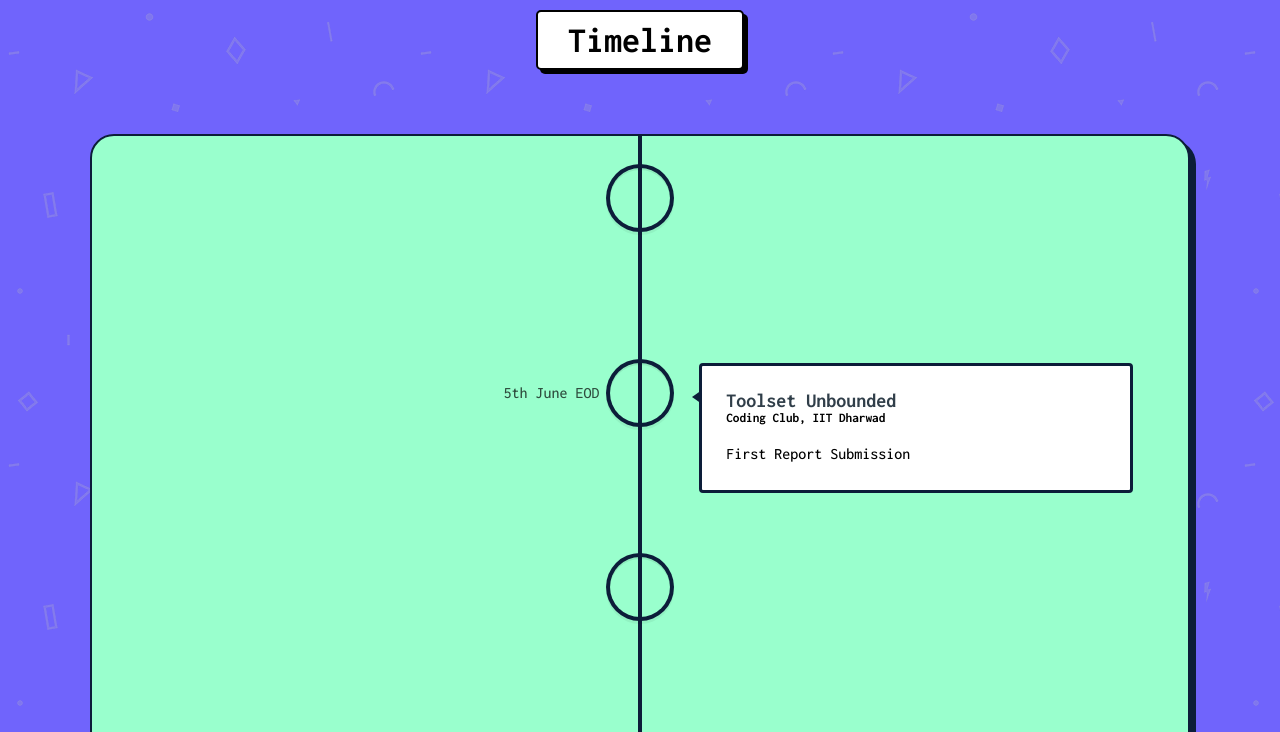
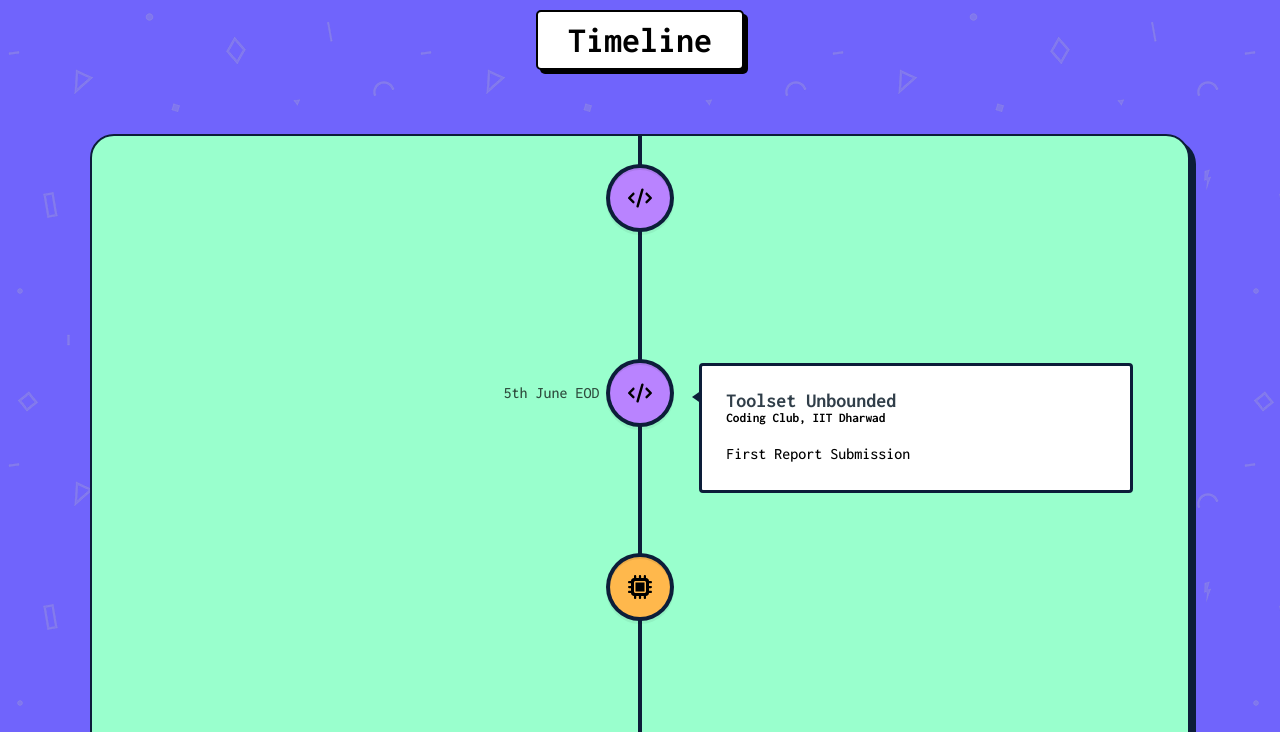
Before and after one commit to oss2019/SOI_2k23, a Next.js app: page / in a window 1280 px wide. Shown: the part 2821-3553 px from the top of the page. Built offline with nearby package versions, Linux system fonts and the light colour scheme.

Commit message:
Added icons for timeline

```diff
--- a/package.json
+++ b/package.json
@@ -10,6 +10,10 @@
     "export": "next export"
   },
   "dependencies": {
+    "@fortawesome/free-regular-svg-icons": "^6.4.0",
+    "@fortawesome/free-solid-svg-icons": "^6.4.0",
+    "@fortawesome/react-fontawesome": "^0.2.0",
+    "babel-plugin-macros": "^3.1.0",
     "eslint": "8.39.0",
     "eslint-config-next": "13.3.1",
     "gsap": "^3.11.5",
--- a/src/components/Timeline/Timeline.jsx
+++ b/src/components/Timeline/Timeline.jsx
@@ -5,10 +5,20 @@
 } from "react-vertical-timeline-component"
 import timeLineData from "./timeline_data"
 import "react-vertical-timeline-component/style.min.css"
+import { FontAwesomeIcon } from "@fortawesome/react-fontawesome"
+import {
+  faCode,
+  faMicrochip,
+  faAnchor,
+} from "@fortawesome/free-solid-svg-icons"
 
 const prefix = process.env.NEXT_PUBLIC_BASE_PATH || ""
 
 export default function Timeline() {
+  const icons = {
+    CodingClub: faCode,
+    Alokin: faMicrochip,
+  }
   return (
     <>
       <div
@@ -26,15 +36,17 @@
           </div>
           <div className={styles.verticalTimelineMain}>
             <VerticalTimeline>
-              {timeLineData.map((data) => {
+              {timeLineData.map((data, index) => {
                 return (
                   <VerticalTimelineElement
-                    key={data.id}
+                    key={index}
                     date={data.date}
                     dateClassName="date"
                     className={`${
                       data.key / 2 ? "timeline-right" : "timeline-left"
                     }`}
+                    iconStyle={{ backgroundColor: data.color }}
+                    icon={<FontAwesomeIcon icon={icons[data.icon]} />}
                   >
                     <h2 className="vertical-timeline-element-title">
                       {data.title}
--- a/src/components/Timeline/timeline_data.js
+++ b/src/components/Timeline/timeline_data.js
@@ -1,46 +1,76 @@
 let timeLineData = [
   {
-    id: 1,
     title: "Toolset Unbounded",
     location: "Coding Club, IIT Dharwad",
     description: "Registrations Started.",
     date: "27th May - 29th May",
+    color: "#B983FF",
+    icon: "CodingClub",
   },
   {
-    id: 2,
     title: "Toolset Unbounded",
     location: "Coding Club, IIT Dharwad",
     description: "First Report Submission",
     date: "5th June EOD",
+    color: "#B983FF",
+    icon: "CodingClub",
   },
   {
-    id: 3,
+    title: "Alokin - Digital",
+    location: "",
+    description: "First Checkpoint",
+    date: "5th June EOD",
+    color: "#FFB84C",
+    icon: "Alokin",
+  },
+  {
     title: "Toolset Unbounded",
     location: "Coding Club, IIT Dharwad",
     description: "Second Report Submission",
     date: "12th June EOD",
+    color: "#B983FF",
+    icon: "CodingClub",
   },
   {
-    id: 4,
     title: "Toolset Unbounded",
     location: "Coding Club, IIT Dharwad",
     description: "Third Report Submission",
     date: "24th June EOD",
+    color: "#B983FF",
+    icon: "CodingClub",
   },
   {
-    id: 5,
+    title: "Alokin - Digital",
+    location: "",
+    description: "Second Checkpoint",
+    date: "24th June EOD",
+    color: "#FFB84C",
+    icon: "Alokin",
+  },
+  {
+    title: "Alokin - Digital",
+    location: "",
+    description: "Third Checkpoint",
+    date: "30th June EOD",
+    color: "#FFB84C",
+    icon: "Alokin",
+  },
+  {
     title: "Toolset Unbounded",
     location: "Coding Club, IIT Dharwad",
     description: "Final Report Submission",
     date: "7th July EOD",
+    color: "#B983FF",
+    icon: "CodingClub",
   },
   {
-    id: 6,
     title: "Toolset Unbounded",
     location: "Coding Club, IIT Dharwad",
     description:
       "Project Submission, everything that you have worked past 6 weeks on.",
     date: "9th July EOD",
+    color: "#B983FF",
+    icon: "CodingClub",
   },
 ]
 
--- a/src/pages/_app.js
+++ b/src/pages/_app.js
@@ -1,4 +1,10 @@
-import '@/styles/globals.css'
+import "@/styles/globals.css"
+import "@fortawesome/fontawesome-svg-core/styles.css"
+
+import { config } from "@fortawesome/fontawesome-svg-core"
+// Tell Font Awesome to skip adding the CSS automatically
+// since it's already imported above
+config.autoAddCss = false
 
 export default function App({ Component, pageProps }) {
   return <Component {...pageProps} />
```
Also changed, not shown: 1 other file (tests, documents, lock files or other folders).
